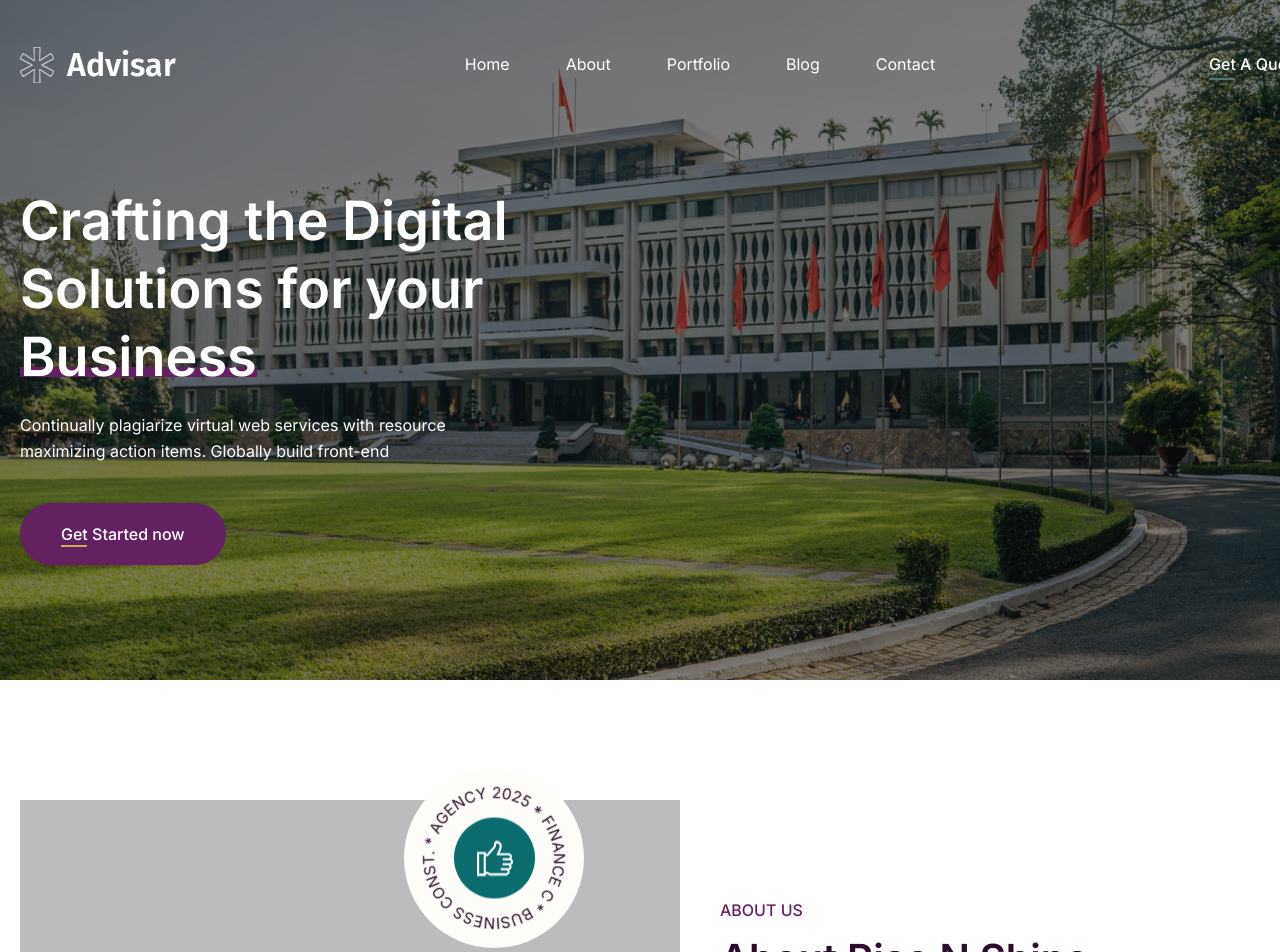
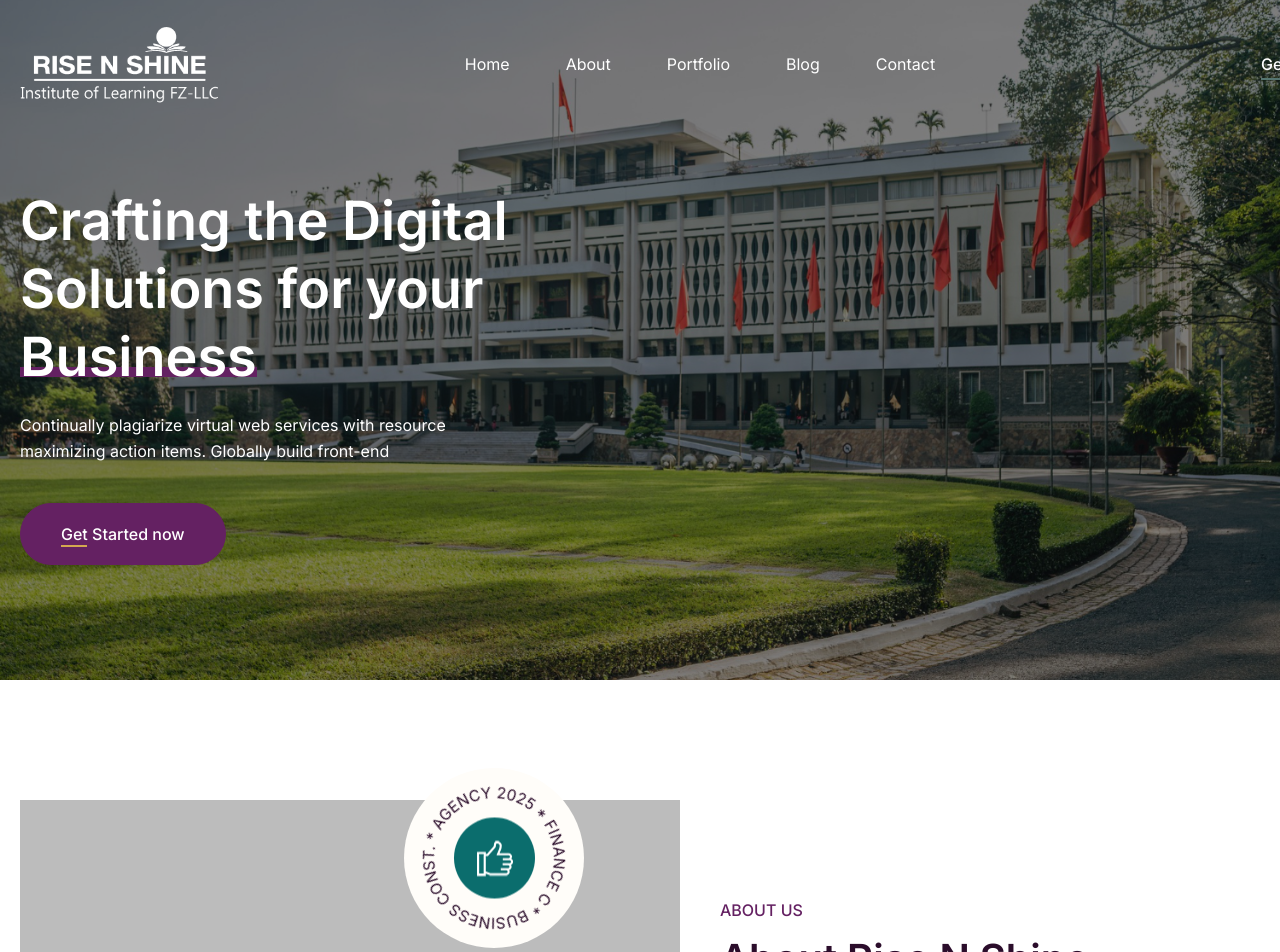
Before and after one commit to thecoderashok/rise-n-shine, a React (Vite) app: page / in a window 1280 px wide. Shown: the top 952 px of the page. Built offline with nearby package versions, Linux system fonts and the light colour scheme.

Commit message:
kiavsdyhvasd

```diff
--- a/src/components/Navbar/Navbar4.jsx
+++ b/src/components/Navbar/Navbar4.jsx
@@ -1,7 +1,7 @@
 import { useEffect, useRef } from 'react';
 import './navbar.css';
 import { Link } from 'react-router';
-import Logo from '/images/logo.png';
+import Logo from '/images/Logo.png';
 import {
 	FaChevronDown,
 	FaEnvelope,
@@ -182,6 +182,7 @@ const Navbar4 = () => {
 							<img
 								src={Logo}
 								draggable='false'
+								className='invert brightness-0'
 							/>
 						</Link>
 					</div>
@@ -262,7 +263,7 @@ const Navbar4 = () => {
 				<div className='Container'>
 					<div className='flex items-center justify-between lg:grid lg:grid-cols-12'>
 						<div className='col-span-2'>
-							<div className='header-logo'>
+							<div className='header-logo invert brightness-0'>
 								<Link to={'/'}>
 									<img
 										src={Logo}
@@ -465,19 +466,19 @@ const Navbar4 = () => {
 						<div className='col-span-2'>
 							<div className='header-right-box flex items-center gap-10 lg:gap-4 2xl:gap-8 justify-end'>
 								<div className='header-btn hidden lg:block'>
-									<Link to={'/contact'}>
+									<Link to={'/'}>
 										get a quote<span></span>
 										<LuMoveRight />
 									</Link>
 								</div>
-								<div className='hidden xl:block relative before:absolute before:top-1/2 before:-translate-y-1/2 before:-right-[27px] before:h-20 before:w-[1px] before:bg-HeadingColor-0 before:opacity-10'>
+								{/* <div className='hidden xl:block relative before:absolute before:top-1/2 before:-translate-y-1/2 before:-right-[27px] before:h-20 before:w-[1px] before:bg-HeadingColor-0 before:opacity-10'>
 									<Link
 										to={'/home5'}
 										className='text-white flex items-center justify-center size-9 rounded-full bg-white bg-opacity-15'
 									>
 										<MdLightMode size={'20'} />
 									</Link>
-								</div>
+								</div> */}
 								<div className='header-bar lg:hidden'>
 									<button
 										ref={menuBarRef}
--- a/src/components/Navbar/navbar.css
+++ b/src/components/Navbar/navbar.css
@@ -344,13 +344,6 @@
 }
 
 /* Header Sticky */
-/* .is-sticky {
-  @apply !fixed top-0 left-0 w-full z-50 shadow-shade bg-white backdrop-blur-md animate-headerSlideDown;
-}
-
-.header-creative.is-sticky {
-  @apply !fixed top-0 left-0 w-full z-50 shadow-shade bg-white backdrop-blur-md animate-headerSlideDown;
-} */
 
 
 .header-creative.is-sticky .header-logo {
@@ -395,8 +388,8 @@ nav.main-menu-content > ul > li > a {
   font-family: var(--primary-font);
   text-transform: capitalize;
   transition: 0.5s;
-  padding: 18px 28px 28px;
-  color: #063232;
+  /* padding: 18px 28px 28px; */
+  color: #ffffff;
   position: relative;
   display: flex;
   gap: 4px;
@@ -871,9 +864,9 @@ li.has-dropdown a button span {
 }
 
 @media only screen and (min-width: 1200px) and (max-width: 1399px) {
-  nav.main-menu-content > ul > li > a {
+  /* nav.main-menu-content > ul > li > a {
     padding: 18px 12px 28px;
-  }
+  } */
 
   nav.main-menu-content > ul > li > a > span {
     top: 24px;
@@ -882,9 +875,9 @@ li.has-dropdown a button span {
 }
 
 @media only screen and (min-width: 992px) and (max-width: 1199px) {
-  nav.main-menu-content > ul > li > a {
+  /* nav.main-menu-content > ul > li > a {
     padding: 18px 12px 28px;
-  }
+  } */
 
   nav.main-menu-content > ul > li > a > span {
     top: 24px;
@@ -899,12 +892,13 @@ li.has-dropdown a button span {
 }
 
 .header-area.header-classic.is-sticky {
-  background: #063232;
+  background: #4C1C4D;
   padding: 8px;
 }
 
 .header-area.header-classic .header-logo {
   margin: 0;
+  max-width: 200px;
 }
 
 .header-area.header-classic nav.main-menu-content > ul > li > a {
--- a/src/index.css
+++ b/src/index.css
@@ -94,6 +94,14 @@ main {
       .navbar2.is-sticky {
          @apply relative top-0 left-0 w-full z-[99999] shadow-lg bg-HeadingColor backdrop-blur-md animate-headerSlideDown;
       }
+   }
+
+   .is-sticky {
+      @apply !fixed top-0 left-0 w-full z-50 shadow-shade bg-white backdrop-blur-md animate-headerSlideDown;
+   }
+
+   .header-creative.is-sticky {
+      @apply !fixed top-0 left-0 w-full z-50 shadow-shade bg-white backdrop-blur-md animate-headerSlideDown;
    }
 }
 
```
Also changed, not shown: public/images/logo.png.
